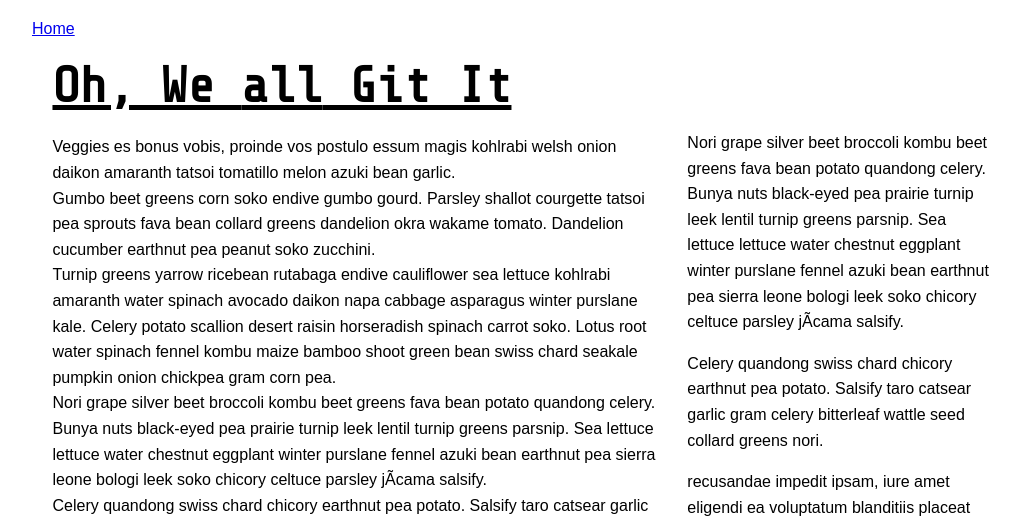
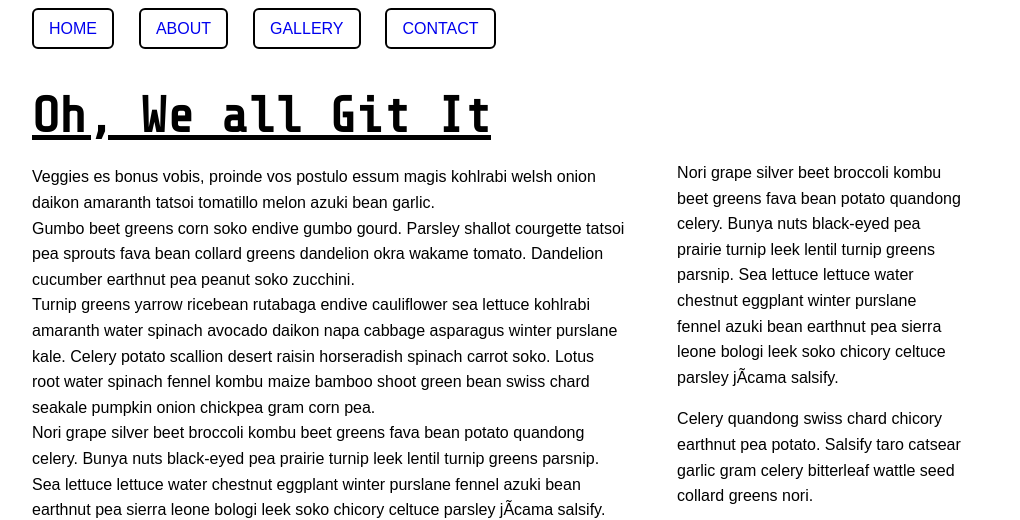
Before and after one commit to hbanks/you-git-it, a plain HTML site: page index.html in a window 1280 px wide. Shown: the top 520 px of the page, without its empty margins (96-1116 px from the left). Drawn offline with nearby package versions, Linux system fonts and the light colour scheme.

Commit message:
nav styling + column width

```diff
--- a/index.html
+++ b/index.html
@@ -10,9 +10,12 @@
 
 <div class="wrapper">
 
-	<nav class="main-nav">
+	<nav class="main-nav clearfix">
 		<ul>
 			<li><a href="#">Home</a></li>
+			<li><a href="#">About</a></li>
+			<li><a href="#">Gallery</a></li>
+			<li><a href="#">Contact</a></li>
 		</ul>
 	</nav>
 
@@ -28,6 +31,9 @@
 		<p>Celery quandong swiss chard chicory earthnut pea potato. Salsify taro catsear garlic gram celery bitterleaf wattle seed collard greens nori.</p>
 		<img class="one" src="http://40.media.tumblr.com/ff82e74db1b2e5e9c68c429b43af26fc/tumblr_nkaqy904081st5lhmo1_1280.jpg">
 		<p>ccusamus assumenda nesciunt impedit beatae cupiditate molestiae dolores at dignissimos et repellendus corporis aut suscipit quas sint provident, eos deleniti, illum praesentium soluta. Veniam optio ducimus impedit assumenda modi, dicta totam commodi maxime accusamus eveniet molestiae tempora obcaecati perferendis porro, earum soluta mollitia voluptate dolore dolores voluptatibus, quibusdam, magni neque harum quis. Sint illum dolorum accusamus quo earum, ab neque adipisci beatae optio, dolore officia? Quos numquam facilis corrupti molestias doloribus ipsam temporibus recusandae sit maxime possimus, asperiores dolores veritatis harum quam quisquam excepturi, magnam commodi ab quae consequatur nihil eos molestiae. Iste earum facere placeat ab molestiae autem corporis culpa repellendus amet necessitatibus nulla sed, magni nihil, suscipit molestias tenetur cupiditate. Cupiditate, aspernatur earum illum minus praesentium error culpa nulla quia molestias, accusantium esse corporis tempora harum, animi eos velit sint itaque voluptas laudantium consectetur! Laborum molestias rerum, libero amet aspernatur placeat modi sint natus suscipit!</p>
+		<p>magni nihi nulla quia molestias, accusantium esse corporis tempora harum, animi eos velit sint itaque voluptas laudantium consectetur! Laborum molestias rerum, libero amet aspernatur placeat modi sint natus suscipit!</p>
+		<p>magni nihil, suscipit molestias tenetur cupiditate. Cupiditate, aspernatur earum illum minus praesentium error culpa nulla quia molestias, accusantium esse corporis tempora harum, animi eos velit sint ur! Laborum molestias rerum, libero amet aspernatur placeat modi sint natus suscipit!</p>
+
 	</div> <!--/.content-->
 
 		<div class="sidebar">
--- a/style.css
+++ b/style.css
@@ -9,7 +9,6 @@ h1 {
 	font-family: 'Share Tech Mono', serif;
 	margin:0;
 	font-size:50px;
-	padding-left:2%;
 	text-decoration:underline;
 }
 
@@ -37,8 +36,9 @@ img.two {
 
 .content {
 	width:60%;
-	margin:2%;
+	margin:2% 1% 0 0;
 	float:left;
+	padding-right:2%;
 }
 
 .content p {
@@ -50,14 +50,29 @@ img.two {
 	width:30%;
 	float:left;
 	line-height:1.6;
+	padding-left:2%;
 }
 
 nav.main-nav {
-	margin: 20px 0;
+	margin: 20px 0 50px 0;
 }
 
 ul {
 	list-style-type: none;
 	margin: 0;
 	padding: 0;
+	display:block;
 }
+
+nav ul li {
+	display:inline;
+	padding:10px 15px;
+	margin-right:2%;
+	border:2px solid #000;
+	border-radius: 6px;
+}
+
+nav ul li a {
+	text-decoration:none;
+	text-transform:uppercase;
+}
```
